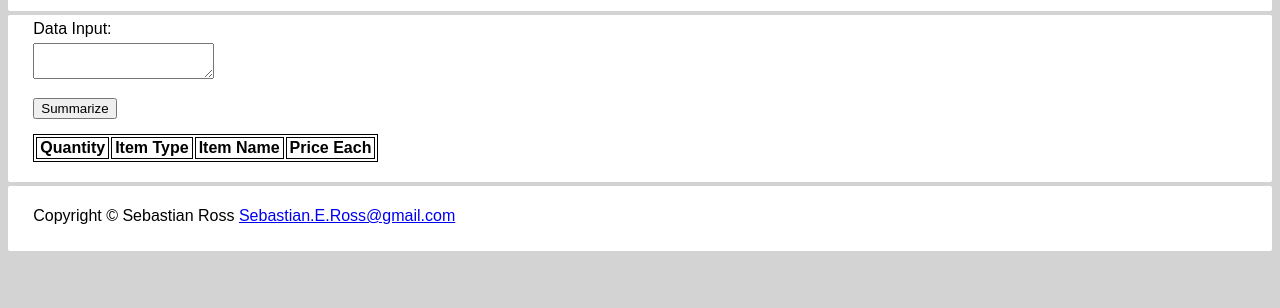
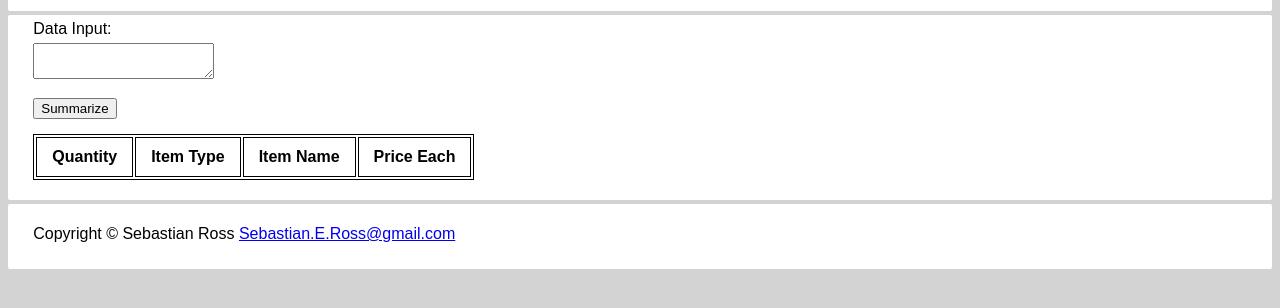
Before and after one commit to TheSebastianRoss/Simple-Invoice-Digest-Webpage, a plain HTML site: page index.html in a window 1280 px wide. Shown: the part 92-400 px from the top of the page. Drawn offline with Linux system fonts and the light colour scheme.

Commit message:
Added more passing to table cells

```diff
--- a/style.css
+++ b/style.css
@@ -24,6 +24,8 @@ table, th, td {
 }
 
 th, td {
-	padding-left: 3px;
-	padding-right: 3px;
+	padding-left: 15px;
+	padding-right: 15px;
+	padding-top: 10px;
+	padding-bottom: 10px;
 }
```
